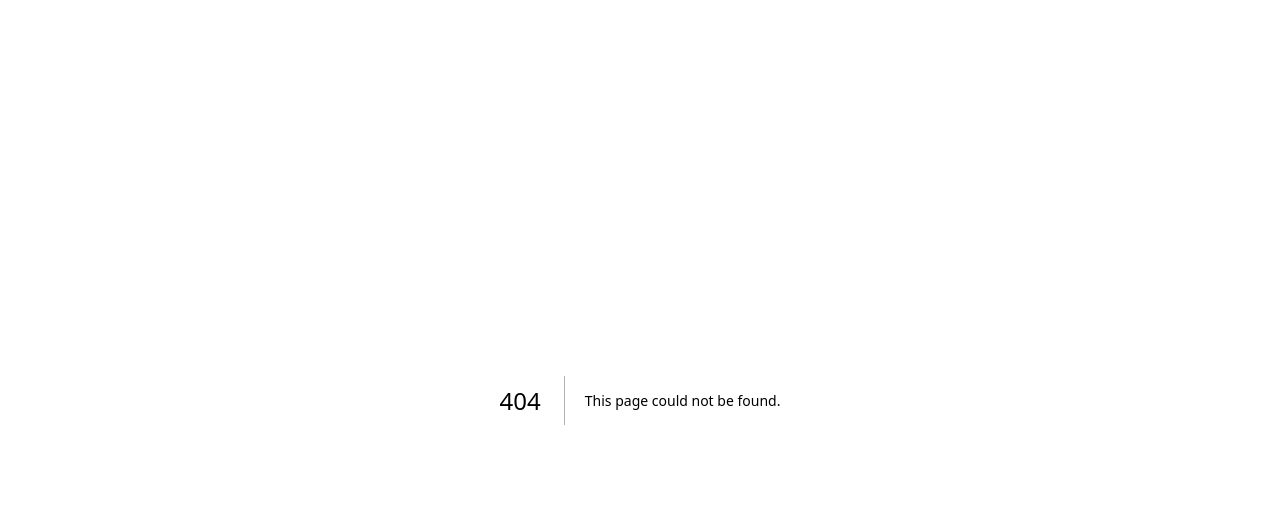
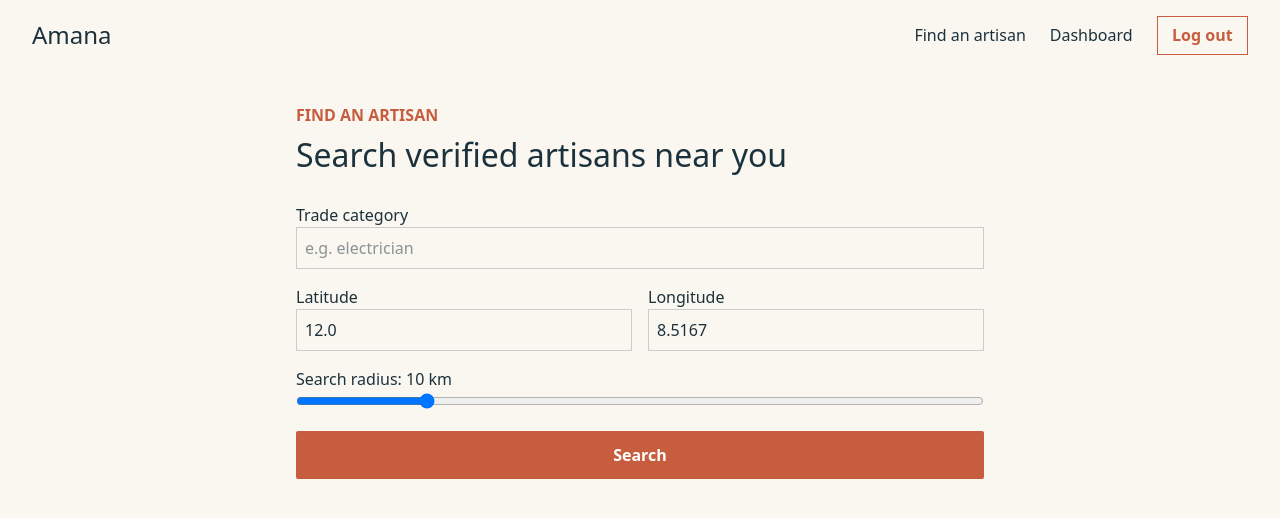
Before and after one commit to MSAdam2001/amana-frontend, a Next.js app: page /search in a window 1280 px wide. Before the commit this address had no page. Shown: the top 518 px of the page. Built offline with nearby package versions, Linux system fonts and the light colour scheme; sample sign-in values are in the browser's storage.

Commit message:
Add search page, nav header with auth-aware state, and design token fixes

```diff
--- a/app/layout.tsx
+++ b/app/layout.tsx
@@ -1,6 +1,6 @@
-
 import { Fraunces, Inter_Tight } from "next/font/google";
 import "./globals.css";
+import NavHeader from "@/components/NavHeader";
 
 const fraunces = Fraunces({
   subsets: ["latin"],
@@ -21,6 +21,7 @@ export default function RootLayout({
   return (
     <html lang="en">
       <body className={`${fraunces.variable} ${interTight.variable} font-body bg-sand-50 text-teal-900`}>
+        <NavHeader />
         {children}
       </body>
     </html>
--- /dev/null
+++ b/app/search/page.tsx
@@ -0,0 +1,135 @@
+'use client';
+
+import { useState } from 'react';
+import { searchArtisans, ArtisanSearchResult } from '@/lib/api/search';
+
+export default function SearchPage() {
+  const [category, setCategory] = useState('');
+  const [radiusKm, setRadiusKm] = useState(10);
+  const [latitude, setLatitude] = useState('12.0');
+  const [longitude, setLongitude] = useState('8.5167');
+  const [results, setResults] = useState<ArtisanSearchResult[]>([]);
+  const [loading, setLoading] = useState(false);
+  const [error, setError] = useState('');
+  const [searched, setSearched] = useState(false);
+
+  async function handleSearch(e: React.FormEvent) {
+    e.preventDefault();
+    setLoading(true);
+    setError('');
+
+    try {
+      const data = await searchArtisans({
+        longitude: parseFloat(longitude),
+        latitude: parseFloat(latitude),
+        category: category || undefined,
+        radiusKm,
+      });
+      setResults(data);
+      setSearched(true);
+    } catch (err) {
+      setError('Something went wrong searching for artisans. Please try again.');
+    } finally {
+      setLoading(false);
+    }
+  }
+
+  return (
+    <main style={{ maxWidth: '720px', margin: '0 auto', padding: '2rem 1rem' }}>
+      <p style={{ color: 'var(--color-terracotta-600)', fontWeight: 600, marginBottom: '0.25rem' }}>
+        FIND AN ARTISAN
+      </p>
+      <h1 style={{ fontFamily: 'var(--font-display)', fontSize: '2rem', marginBottom: '1.5rem' }}>
+        Search verified artisans near you
+      </h1>
+
+      <form onSubmit={handleSearch} style={{ display: 'flex', flexDirection: 'column', gap: '1rem', marginBottom: '2rem' }}>
+        <div>
+          <label htmlFor="category">Trade category</label>
+          <input
+            id="category"
+            type="text"
+            placeholder="e.g. electrician"
+            value={category}
+            onChange={(e) => setCategory(e.target.value)}
+            style={{ width: '100%', padding: '0.5rem', border: '1px solid #ccc' }}
+          />
+        </div>
+
+        <div style={{ display: 'flex', gap: '1rem' }}>
+          <div style={{ flex: 1 }}>
+            <label htmlFor="latitude">Latitude</label>
+            <input
+              id="latitude"
+              type="text"
+              value={latitude}
+              onChange={(e) => setLatitude(e.target.value)}
+              style={{ width: '100%', padding: '0.5rem', border: '1px solid #ccc' }}
+            />
+          </div>
+          <div style={{ flex: 1 }}>
+            <label htmlFor="longitude">Longitude</label>
+            <input
+              id="longitude"
+              type="text"
+              value={longitude}
+              onChange={(e) => setLongitude(e.target.value)}
+              style={{ width: '100%', padding: '0.5rem', border: '1px solid #ccc' }}
+            />
+          </div>
+        </div>
+
+        <div>
+          <label htmlFor="radius">Search radius: {radiusKm} km</label>
+          <input
+            id="radius"
+            type="range"
+            min="1"
+            max="50"
+            value={radiusKm}
+            onChange={(e) => setRadiusKm(parseInt(e.target.value))}
+            style={{ width: '100%' }}
+          />
+        </div>
+
+        <button
+          type="submit"
+          disabled={loading}
+          style={{
+            padding: '0.75rem',
+            backgroundColor: 'var(--color-terracotta-600)',
+            color: 'white',
+            border: 'none',
+            fontWeight: 600,
+            cursor: 'pointer',
+            borderRadius: '2px',
+          }}
+        >
+          {loading ? 'Searching...' : 'Search'}
+        </button>
+      </form>
+
+      {error && <p style={{ color: 'red' }}>{error}</p>}
+
+      {searched && !loading && results.length === 0 && !error && (
+        <p>No artisans found in that area. Try a wider radius or a different category.</p>
+      )}
+
+      <div style={{ display: 'flex', flexDirection: 'column', gap: '1rem' }}>
+        {results.map((artisan) => (
+          <div
+            key={artisan._id}
+            style={{ border: '1px solid #ddd', padding: '1rem', borderRadius: '4px' }}
+          >
+            <p style={{ fontWeight: 600, textTransform: 'capitalize' }}>{artisan.tradeCategory}</p>
+            <p>
+              {artisan.ratingAvg ? `★ ${artisan.ratingAvg.toFixed(1)} (${artisan.ratingCount} reviews)` : 'No reviews yet'}
+            </p>
+            <p>{(artisan.distanceMeters / 1000).toFixed(1)} km away</p>
+            <p style={{ fontSize: '0.85rem', color: '#888' }}>{artisan.verificationStatus}</p>
+          </div>
+        ))}
+      </div>
+    </main>
+  );
+}
--- /dev/null
+++ b/components/NavHeader.tsx
@@ -0,0 +1,87 @@
+
+'use client';
+
+import Link from 'next/link';
+import { useEffect, useState } from 'react';
+import { usePathname } from 'next/navigation';
+
+export default function NavHeader() {
+  const [isLoggedIn, setIsLoggedIn] = useState(false);
+  const pathname = usePathname();
+
+  useEffect(() => {
+    const token = localStorage.getItem('amana_token');
+    setIsLoggedIn(!!token);
+  }, [pathname]);
+
+  function handleLogout() {
+    localStorage.removeItem('amana_token');
+    setIsLoggedIn(false);
+    window.location.href = '/';
+  }
+
+  return (
+    <header
+      style={{
+        display: 'flex',
+        justifyContent: 'space-between',
+        alignItems: 'center',
+        padding: '1rem 2rem',
+        borderBottom: '1px solid var(--color-sand-100)',
+      }}
+    >
+      <Link
+        href="/"
+        style={{
+          fontFamily: 'var(--font-display)',
+          fontSize: '1.5rem',
+          color: 'var(--color-teal-900)',
+          textDecoration: 'none',
+        }}
+      >
+        Amana
+      </Link>
+
+      <nav style={{ display: 'flex', gap: '1.5rem', alignItems: 'center' }}>
+        <Link href="/search" style={{ color: 'var(--color-teal-900)', textDecoration: 'none' }}>
+          Find an artisan
+        </Link>
+
+        {isLoggedIn ? (
+          <>
+            <Link href="/dashboard" style={{ color: 'var(--color-teal-900)', textDecoration: 'none' }}>
+              Dashboard
+            </Link>
+            <button
+              onClick={handleLogout}
+              style={{
+                background: 'none',
+                border: '1px solid var(--color-terracotta-600)',
+                color: 'var(--color-terracotta-600)',
+                padding: '0.4rem 0.9rem',
+                cursor: 'pointer',
+                fontWeight: 600,
+              }}
+            >
+              Log out
+            </button>
+          </>
+        ) : (
+          <Link
+            href="/login"
+            style={{
+              backgroundColor: 'var(--color-terracotta-600)',
+              color: 'white',
+              padding: '0.4rem 0.9rem',
+              textDecoration: 'none',
+              fontWeight: 600,
+              borderRadius: '2px',
+            }}
+          >
+            Log in
+          </Link>
+        )}
+      </nav>
+    </header>
+  );
+}
--- /dev/null
+++ b/lib/api/search.ts
@@ -0,0 +1,40 @@
+const API_URL = 'http://localhost:3000';
+
+export interface ArtisanSearchResult {
+  _id: string;
+  userId: string;
+  tradeCategory: string;
+  ratingAvg?: number;
+  ratingCount?: number;
+  verificationStatus: string;
+  distanceMeters: number;
+  rankingScore: number;
+  location: {
+    type: string;
+    coordinates: [number, number];
+  };
+}
+
+export interface SearchParams {
+  longitude: number;
+  latitude: number;
+  category?: string;
+  radiusKm?: number;
+}
+
+export async function searchArtisans(params: SearchParams): Promise<ArtisanSearchResult[]> {
+  const query = new URLSearchParams({
+    longitude: params.longitude.toString(),
+    latitude: params.latitude.toString(),
+    ...(params.category && { category: params.category }),
+    ...(params.radiusKm && { radiusKm: params.radiusKm.toString() }),
+  });
+
+  const response = await fetch(`${API_URL}/search/artisans?${query.toString()}`);
+
+  if (!response.ok) {
+    throw new Error('Search failed');
+  }
+
+  return response.json();
+}
```
